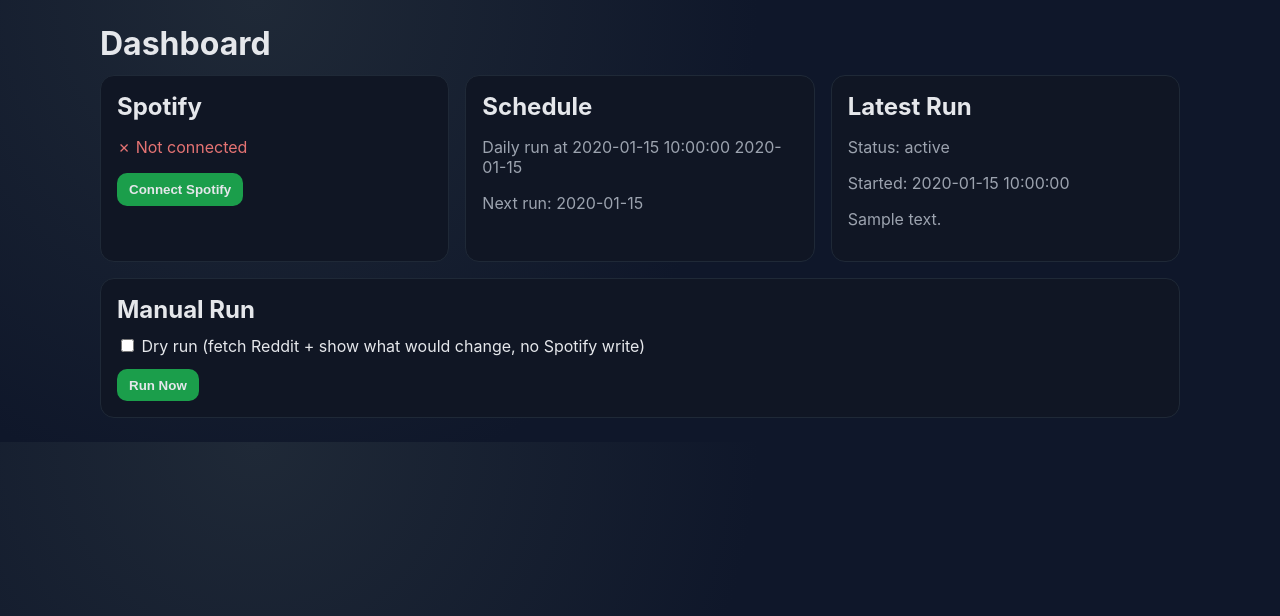
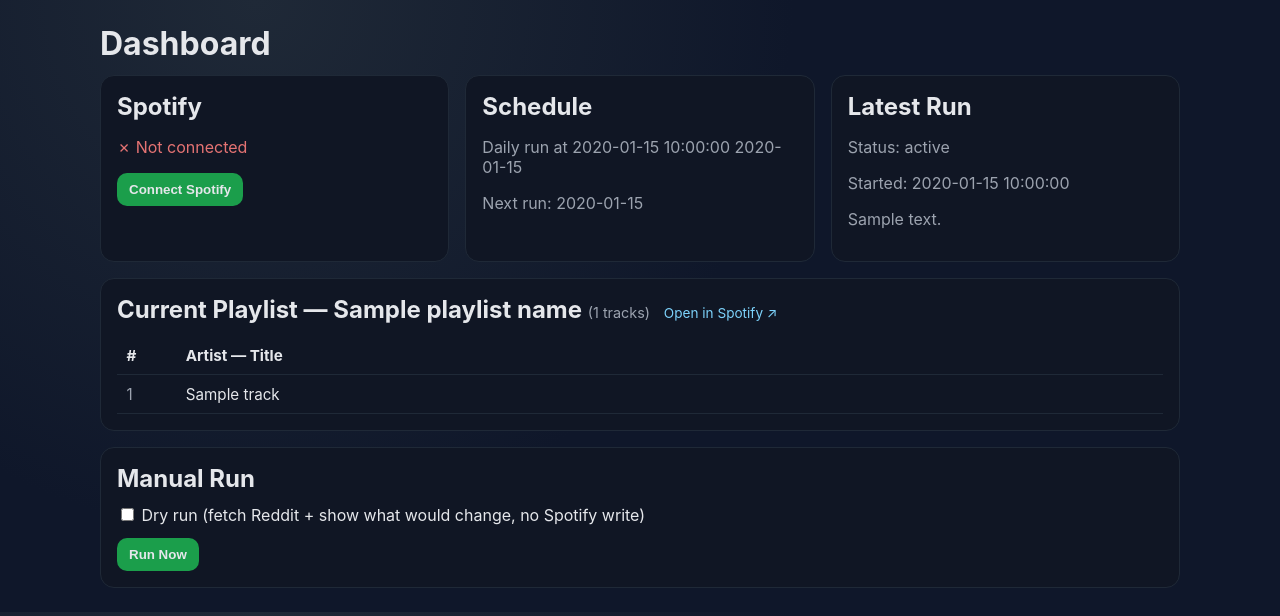
Before and after one commit to matt-taylor-tech/subreddit-sounds, a Python web app: template app/templates/dashboard.html in a window 1280 px wide. Shown: the top 616 px of the page. Run offline with Jinja, Linux system fonts and the light colour scheme; the template is opened without the code that fills it: most values are stand-ins (such as "Sample title", 1, 10 or a date in 2020).

Commit message:
feat: show current playlist tracks on dashboard
Co-Authored-By: Claude Sonnet 4.6 <noreply@anthropic.com>

```diff
--- a/app/templates/dashboard.html
+++ b/app/templates/dashboard.html
@@ -28,6 +28,38 @@
   </div>
 </div>
 
+{% if playlist_tracks %}
+<div class="card">
+  <h2>
+    Current Playlist
+    {% if playlist_name %}— {{ playlist_name }}{% endif %}
+    <span style="font-weight:400; font-size:0.9rem; color:var(--muted);">({{ playlist_tracks|length }} tracks)</span>
+    {% if playlist_id %}
+    <a href="https://open.spotify.com/playlist/{{ playlist_id }}" target="_blank" rel="noopener"
+       style="font-size:0.85rem; font-weight:400; margin-left:0.5rem;">Open in Spotify ↗</a>
+    {% endif %}
+  </h2>
+  <table>
+    <thead>
+      <tr><th>#</th><th>Artist — Title</th></tr>
+    </thead>
+    <tbody>
+      {% for track in playlist_tracks %}
+      <tr>
+        <td style="color:var(--muted); width:2.5rem;">{{ loop.index }}</td>
+        <td>{{ track }}</td>
+      </tr>
+      {% endfor %}
+    </tbody>
+  </table>
+</div>
+{% elif spotify_connected and playlist_id %}
+<div class="card">
+  <h2>Current Playlist</h2>
+  <p>Playlist is empty — run a sync to populate it.</p>
+</div>
+{% endif %}
+
 <div class="card">
   <h2>Manual Run</h2>
   <form action="/admin/run" method="post">
```
Also changed, not shown: app/routes.py (+16 -0 lines), app/services/spotify_service.py (+13 -0 lines).
